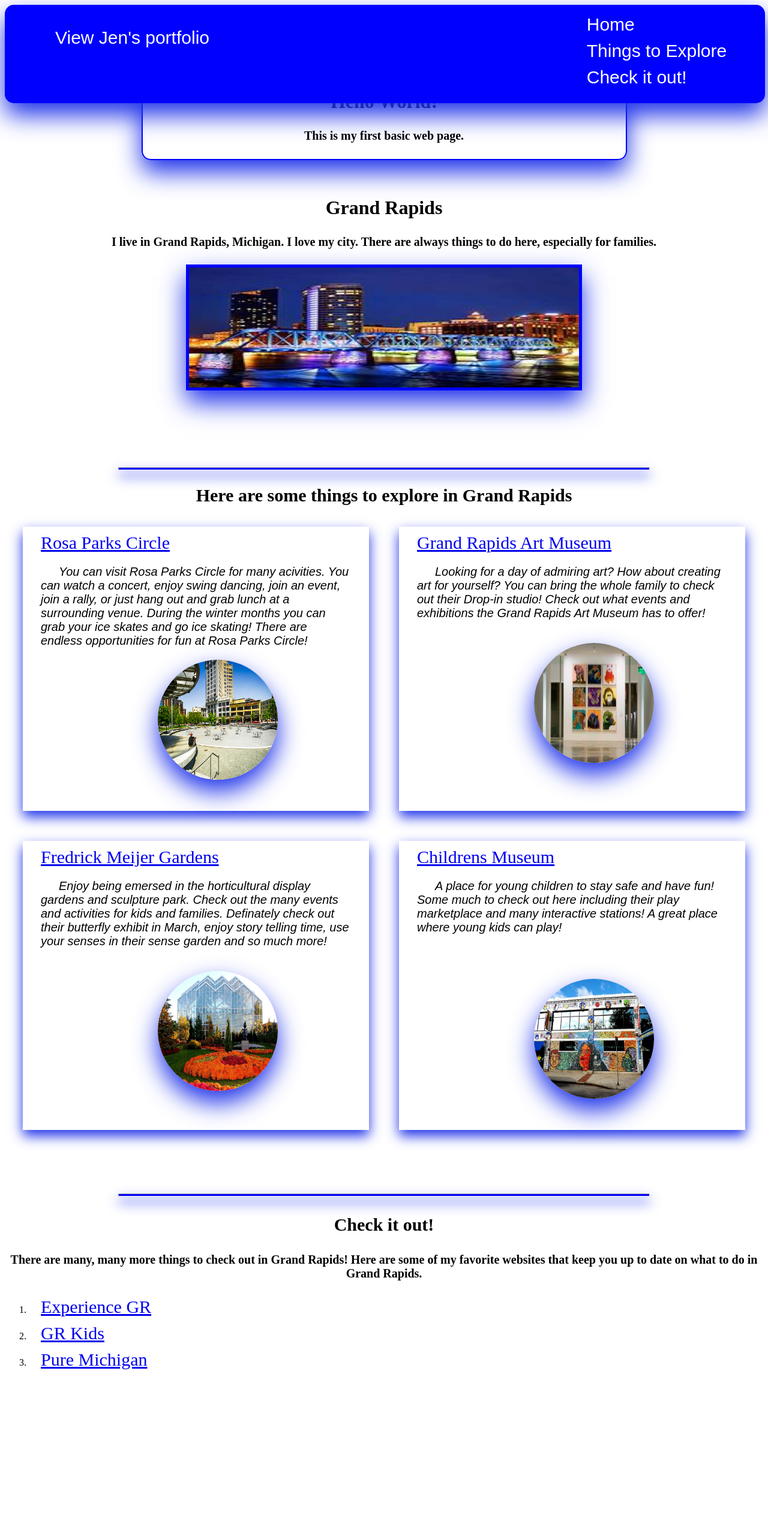
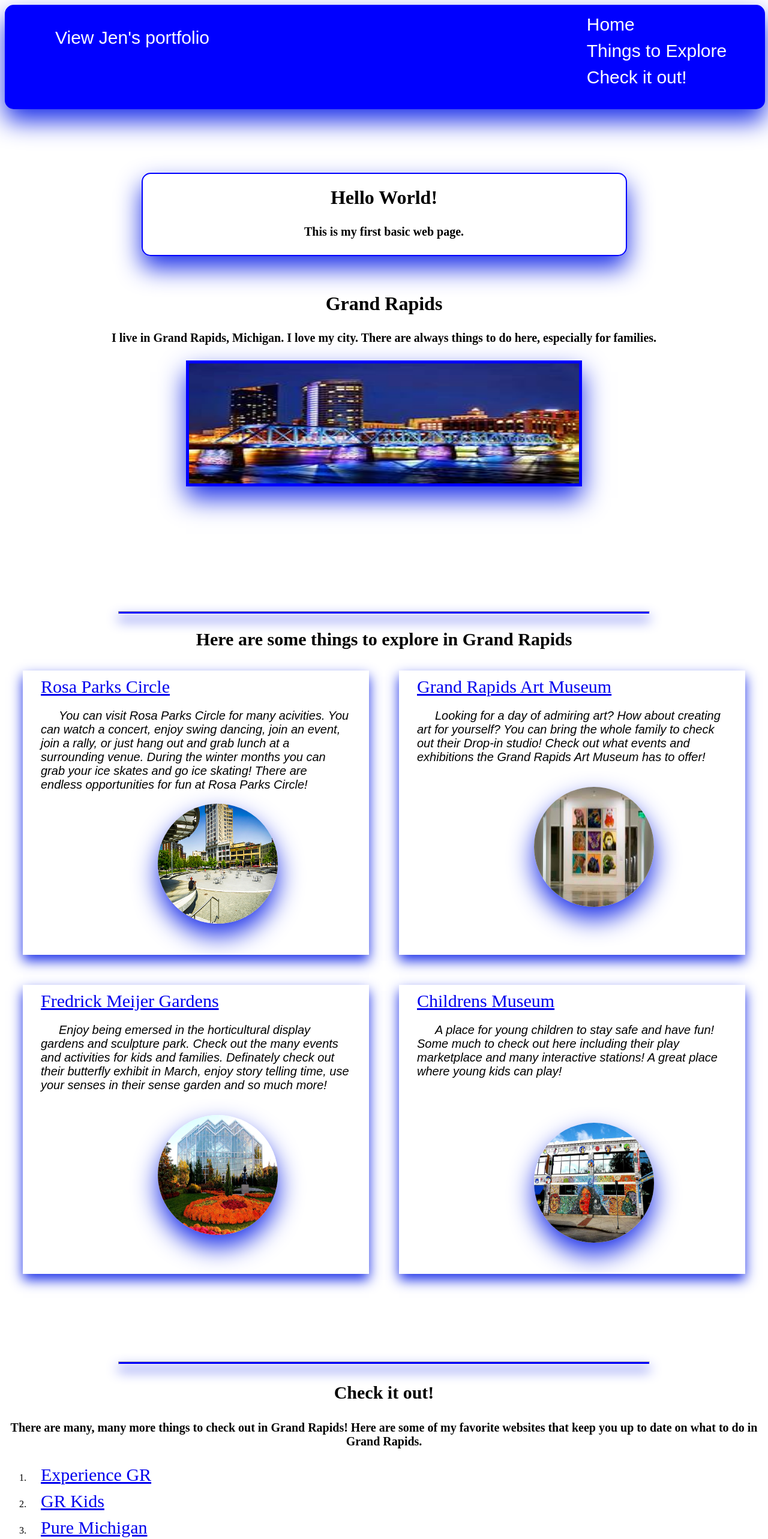
Before and after one commit to jengerred/FirstWebpage.github.io, a plain HTML site: page index.html in a window 1280 px wide. Shown: the whole page at 60% size. Drawn offline with Linux system fonts and the light colour scheme.

Commit message:
Add files via upload

```diff
--- a/index.html
+++ b/index.html
@@ -2,7 +2,9 @@
 <html lang="en">
 
 <head>
-     <link rel="stylesheet" href="style.css">
+    <link rel="stylesheet" href="style.css">
+
+
 </head>
 
 <body>
@@ -32,7 +34,7 @@
     <h4>I live in Grand Rapids, Michigan. I love my city. There are always things to do here, especially for families.</h4>
 
     <div class= "img-container">
-    <img src="Images/grand rapids.jpeg" height=200px width="650px" >
+    <img src="Images/grand rapids.jpeg" height="200px" width="650px" >
 </div>
 </div>
 <div class="explore" id="explore">
--- a/style.css
+++ b/style.css
@@ -1,5 +1,6 @@
+
 nav {
-    padding-bottom: 10px;
+    padding-bottom: 20px;
     z-index:1;
     border-radius: 15px;
     width: 99vw;
@@ -84,6 +85,7 @@ p {
 }
 
 .img-container {
+
         line-height: 0%;
         display: block;
         margin-left: auto;
@@ -145,16 +147,22 @@ a {
         transform: scale(1.3);
 
     }
-
 .home{
         position:relative;
-    padding-top:25vh;
+        padding-top:35vh;
          margin-left:10%;
          margin-right:10%;
 
 }
 
+
 .box {
+    border-radius: 15px;
+    border-style: solid;
+    border-width: 5px;
+    border-left-width: 5px;
+    border-right-width: 5px;
+    box-shadow: 0 20px 40px 0 rgb(30, 50, 233);
     border: solid blue 2px;
     position:relative;
     margin-left:10%;
@@ -173,22 +181,32 @@ a {
 
 .check {
     position:relative;
-    padding-bottom:25vh;
+    padding-bottom:20vh;
 }
-@media only screen and (min-width: 450px) {
 
+
+ @media only screen and (max-width: 700px) {
+    .home {
+        position: fixed;
+        top: 10px;
+    }
+
+
+}
+   /*
     .explore {
         position: relative;
         margin-top:-10vh;
     }
     .box {
        position: relative;
-       margin-top: -10vh;
+       margin-top: -30vh;
+       padding-top: -30vh;
     }
     .check {
         position:relative;
-        margin-top: -5vh;
-        padding-bottom:35vh;
+        margin-top: -35vh;
+        padding-bottom:75vh;
     }
 
 }
```
Lines whose indentation alone changed are shown as unchanged.
